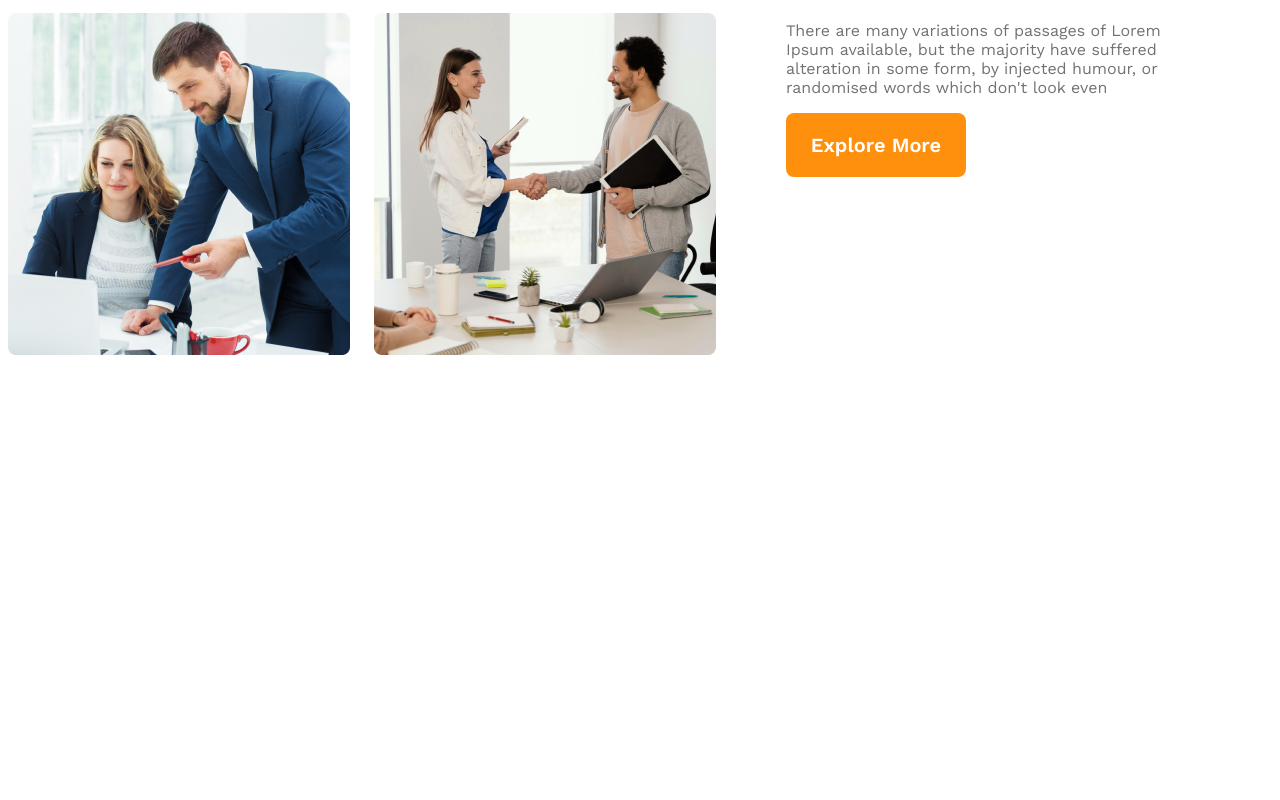
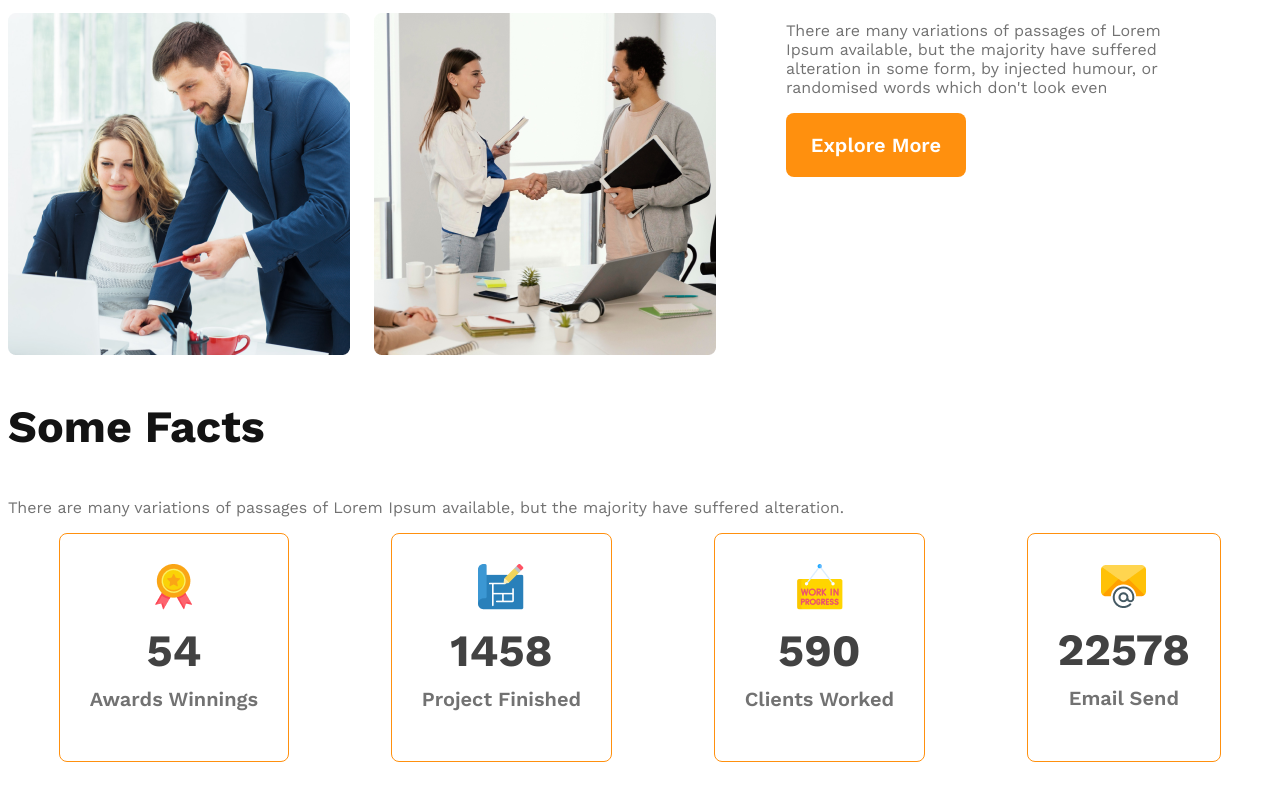
Before and after one commit to JisanEvo/Architects, a plain HTML site: page index.html in a window 1280 px wide. Shown: the part 1434-2234 px from the top of the page. Before the commit the page ends 1859 px from the top, so only its background shows below. Drawn offline with nearby package versions, Linux system fonts and the light colour scheme.

Commit message:
added the facts section

```diff
--- a/index.html
+++ b/index.html
@@ -13,7 +13,7 @@
 
     <header>
         <nav>
-            <h3 class="nav-title">G3 Architects</h3>
+            <h3 class="section-title">G3 Architects</h3>
             <ul>
                 <li><a href="">Home</a></li>
                 <li><a href="">About</a></li>
@@ -30,7 +30,9 @@
 
                 <h1 class="banner-title">Brand New Group of Architects</h1>
 
-<p class="banner-description">There are many variations of passages of Lorem Ipsum available, but the majority have suffered alteration in some form, by injected humour, or randomised words which don't look even</p>
+                <p class="banner-description">There are many variations of passages of Lorem Ipsum available, but the
+                    majority have suffered alteration in some form, by injected humour, or randomised words which don't
+                    look even</p>
                 <button class="btn-primary">Explore More</button>
 
             </div>
@@ -56,13 +58,55 @@
                 <img src="images/team4.png" alt="">
             </div>
             <div class="teams-content">
-<h3 class="teams-title"><span class="quick-list text-light-gray">Quick list</span> <span>Of Our</span> <span class="text-features">Features</span></h3>
-<p class="text-light-gray">There are many variations of passages of Lorem Ipsum available, but the majority have suffered alteration in some form, by injected humour, or randomised words which don't look even</p>
+                <h3 class="teams-title"><span class="quick-list text-light-gray">Quick list</span> <span>Of Our</span>
+                    <span class="text-features">Features</span></h3>
+                <p class="text-light-gray">There are many variations of passages of Lorem Ipsum available, but the
+                    majority have suffered alteration in some form, by injected humour, or randomised words which don't
+                    look even</p>
                 <button class="btn-primary">Explore More</button>
             </div>
 
         </section>
 
+
+        <!-- features section start -->
+<section class="features">
+
+
+</section>
+
+<!-- facts Section -->
+<section class="facts">
+
+<h3 class="section-title" >Some Facts</h3>
+<p class="text-light-gray">There are many variations of passages of Lorem Ipsum available, but the majority have suffered alteration.</p>
+
+<div class="facts-card-container">
+
+<div class="card">
+    <img src="images/icons/ribon.png" alt="">
+    <h2 class="card-stats">54</h2>
+    <p class="card-title text-light-gray">Awards Winnings</p>
+</div>
+<div class="card">
+    <img src="images/icons/projects.png" alt="">
+    <h2 class="card-stats">1458</h2>
+    <p class="card-title text-light-gray">Project Finished</p>
+</div>
+<div class="card">
+    <img src="images/icons/customers.png" alt="">
+    <h2 class="card-stats">590</h2>
+    <p class="card-title text-light-gray">Clients Worked </p>
+</div>
+<div class="card">
+    <img src="images/icons/email.png" alt="">
+    <h2 class="card-stats">22578</h2>
+    <p class="card-title text-light-gray">Email Send</p>
+</div>
+
+</div>
+
+</section>
 
     </main>
 
--- a/style/Architects.css
+++ b/style/Architects.css
@@ -21,6 +21,15 @@ cursor: pointer;
     color:#727272
 }
 
+
+.section-title {
+    color: #131313;
+    font-size: 2.8rem;
+    font-weight: 700;
+}
+
+
+
 /* header style */
 header {
     background: rgba(255, 144, 14, 0.10);
@@ -33,11 +42,6 @@ nav {
     align-items: center;
 }
 
-.nav-title {
-    color: #131313;
-    font-size: 2.8rem;
-    font-weight: 700;
-}
 
 nav>ul {
     display: flex;
@@ -110,13 +114,33 @@ main{
 
 }
 
+/* facts section */
 
 
+.facts-card-container{
+    display: flex;
+    justify-content: space-around;
+    text-align: center;
+}
 
+.facts-card-container .card{
+    border-radius: 8px;
+border: 1px solid #FF900E;
+padding: 30px 30px;
+}
 
+.facts-card-container .card-stats{
+    font-size: 2.8rem;
+    color: #424242;
+    margin-top: 10px;
+    margin-bottom: 10px;
+}
 
-
-
+.facts-card-container .card-title{
+    font-size: 1.25rem;
+    font-weight: 600;
+margin-top: 5px;
+}
 
 
 
```
Lines whose indentation alone changed are shown as unchanged.
